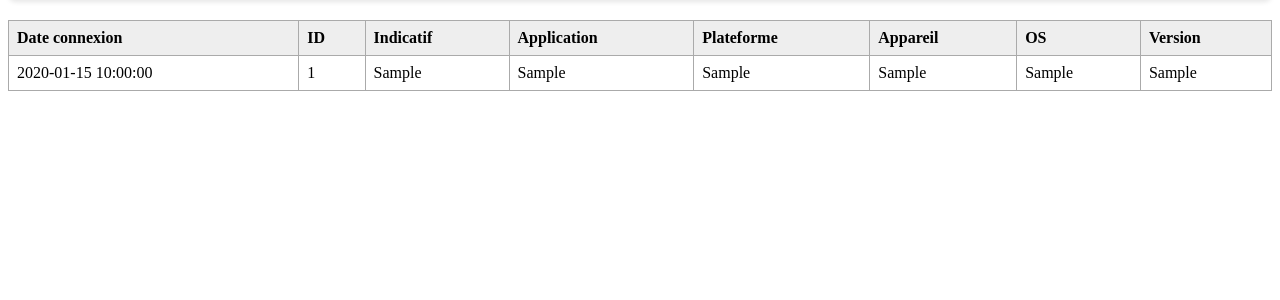
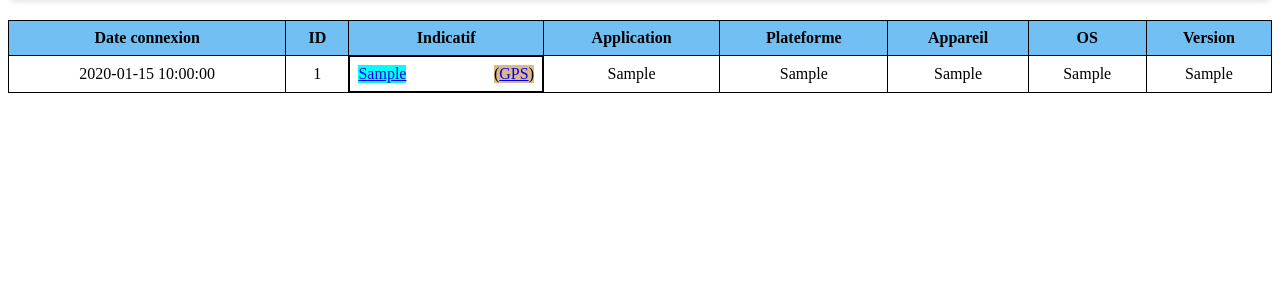
Before and after one commit to sedna2002/Echolink-IHM, a PHP site: page / in a window 1280 px wide. Shown: the part 110-410 px from the top of the page. Run offline with PHP 8.4, Linux system fonts and the light colour scheme; tables that the repository leaves empty or names only in its code hold one stand-in row (values such as "Sample post").

Commit message:
Liens Indicatif + APRS

```diff
--- a/index.css
+++ b/index.css
@@ -9,18 +9,25 @@
 /* Tu peux garder ton style existant pour le tableau */
 table {
     border-collapse: collapse;
+    border: 1px solid black;
     width: 100%;
 }
 th, td {
-    border: 1px solid #aaa;
+    border: 1px solid #000000;
     padding: 8px;
-    text-align: left;
+    vertical-align: middle;
+    text-align: center;
 }
+/*
 th {
     background-color: #eee;
 }
+*/
 tr:nth-child(even) {
-    background-color: #f9f9f9;
+    background-color: #dfd3d3;
+}
+thead {
+    background-color: rgb(113, 191, 243);
 }
 
 /* Style de l'en-tête */
@@ -47,3 +54,19 @@ tr:nth-child(even) {
     height: 80px;
     width: auto;
 }
+
+.cell-links {
+    display: flex;
+    justify-content: space-between;
+    align-items: center;
+}
+
+.cell-links .left {
+    text-align: left;
+    background-color: aqua;
+}
+
+.cell-links .right {
+    text-align: right;
+    background-color: burlywood;
+}
--- a/index.php
+++ b/index.php
@@ -84,16 +84,24 @@ try {
         <?php
             if ($connections != null) {
                 foreach ($connections as $c):
+                    $indicatif = htmlspecialchars($c['indicatifA'] ?? $c['indicatifB']);
+
                     echo "<tr>";
                     echo "<td>".htmlspecialchars($c['date_connexion'])."</td>";
                     echo "<td>".htmlspecialchars($c['idEcholink'])."</td>";
-                    echo "<td>".htmlspecialchars($c['indicatifA'] ?? $c['indicatifB'])."</td>";
+
+                    echo "<td class=\"cell-links\">";
+                    echo "<div class=\"left\"><a target=\"_blank\" href=\"https://database.radioid.net/database/view?callsign=".$indicatif."\">".$indicatif."</a></div>";
+                    echo "<div class=\"right\">(<a target=\"_blank\" href=\"https://aprs.fi/#!call=".$indicatif."*\">GPS</a>)</div>";
+                    echo "</td>";
+
                     echo "<td>".htmlspecialchars($c['application'])."</td>";
                     echo "<td>".htmlspecialchars($c['plateforme'])."</td>";
                     echo "<td>".htmlspecialchars($c['appareil'])."</td>";
                     echo "<td>".htmlspecialchars($c['os'])."</td>";
                     echo "<td>".htmlspecialchars($c['version'])."</td>";
                     echo "</tr>";
+
                 endforeach;
             }
         ?>
```
